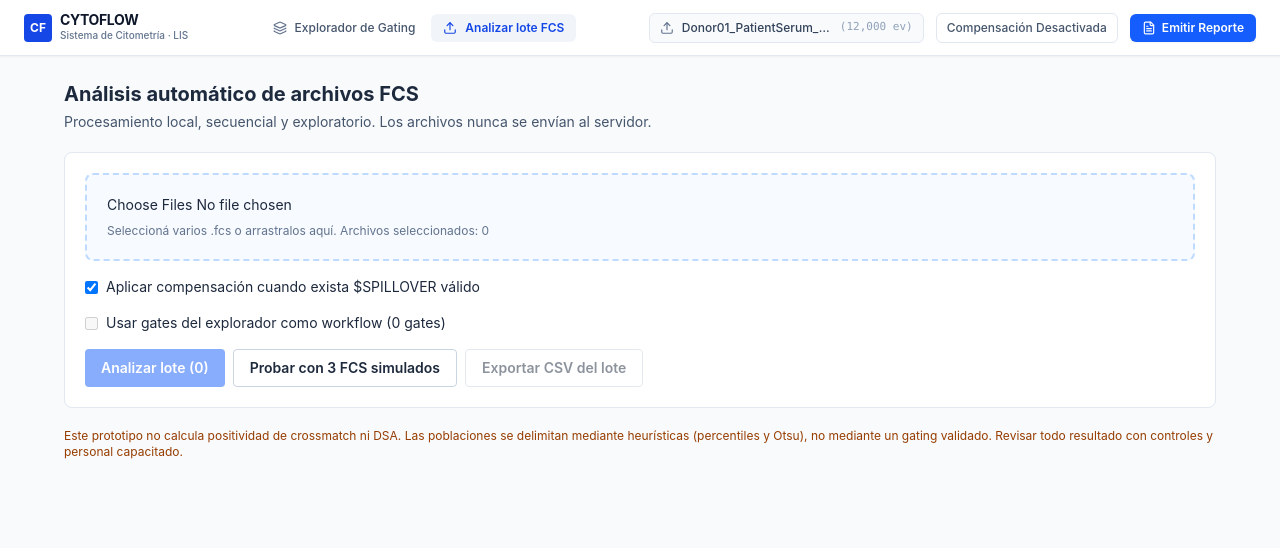
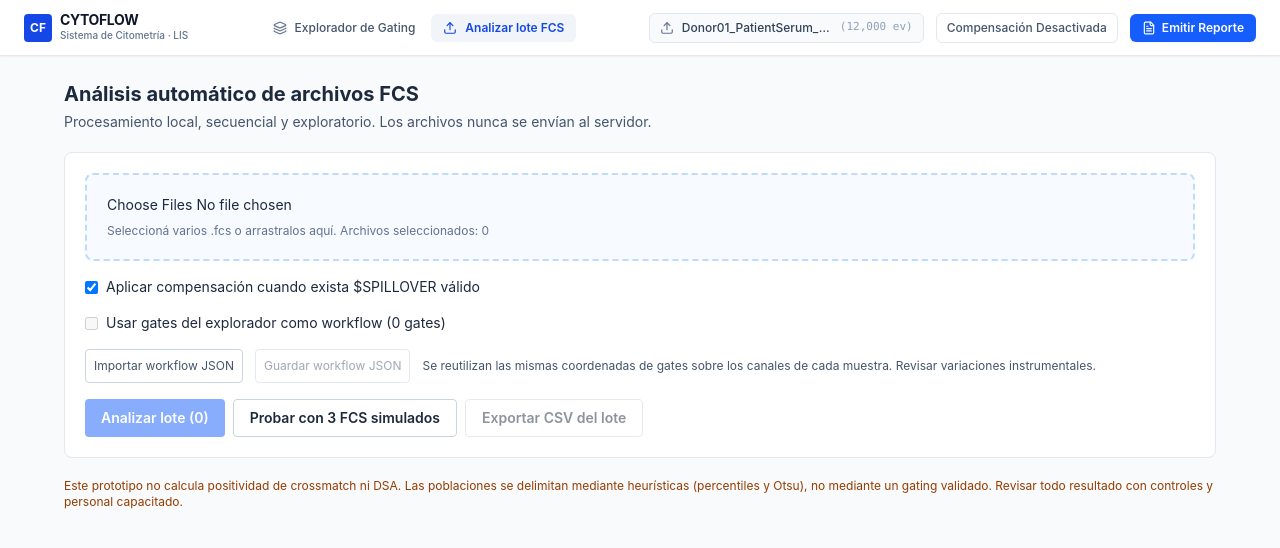
Before and after one commit to monoxido1984/Crossmatch-webapp, a React (Vite) app: page / in a window 1280 px wide. Shown: the top 548 px of the page. Built offline with nearby package versions, Linux system fonts and the light colour scheme.

Commit message:
Add reusable JSON gating workflow import and export

```diff
--- a/src/components/BatchAnalysis.tsx
+++ b/src/components/BatchAnalysis.tsx
@@ -32,6 +32,8 @@ export const BatchAnalysis: React.FC<Props> = ({ onInspect, template }) => {
   const [files, setFiles] = useState<File[]>([]);
   const [useCompensation, setUseCompensation] = useState(true);
   const [useTemplate, setUseTemplate] = useState(false);
+  const [loadedTemplate, setLoadedTemplate] = useState<Gate[] | null>(null);
+  const activeTemplate = loadedTemplate ?? template;
 
 
   const run = async (demo = false) => {
@@ -64,7 +66,7 @@ export const BatchAnalysis: React.FC<Props> = ({ onInspect, template }) => {
             worker.postMessage({
               id, name: entry.name, mode: 'batch', demo: 'demo' in entry ? entry.demo : false,
               demoPositive: 'demoPositive' in entry ? entry.demoPositive : true,
-              buffer, auto: !useTemplate, workflow: useTemplate ? template : undefined,
+              buffer, auto: !useTemplate, workflow: useTemplate ? activeTemplate : undefined,
               compensate: useCompensation,
             }, buffer ? [buffer] : []);
           });
@@ -117,7 +119,7 @@ export const BatchAnalysis: React.FC<Props> = ({ onInspect, template }) => {
       if (response.type !== 'inspect') throw new Error(response.error || 'Error abriendo FCS.');
       const sample = response.file as FCSFile;
       onInspect(sample, useTemplate ? {
-        gates: template, populations: [], warnings: result.warnings || [],
+        gates: activeTemplate, populations: [], warnings: result.warnings || [],
       } : result.analysis || analyzeFCS(sample));
       setProgress('');
     } catch (error) {
@@ -165,9 +167,44 @@ export const BatchAnalysis: React.FC<Props> = ({ onInspect, template }) => {
             Aplicar compensación cuando exista $SPILLOVER válido
           </label>
           <label className="flex items-center gap-2 text-sm">
-            <input type="checkbox" checked={useTemplate} onChange={e => setUseTemplate(e.target.checked)} disabled={template.length === 0} />
-            Usar gates del explorador como workflow ({template.length} gates)
+            <input type="checkbox" checked={useTemplate} onChange={e => setUseTemplate(e.target.checked)} disabled={activeTemplate.length === 0} />
+            Usar gates del explorador como workflow ({activeTemplate.length} gates)
           </label>
+          <div className="flex items-center flex-wrap gap-3 text-xs text-slate-600">
+            <label className="cursor-pointer rounded border border-slate-300 bg-white p-2">
+              Importar workflow JSON
+              <input type="file" accept=".json" className="sr-only" onChange={async e => {
+                const file = e.target.files?.[0];
+                if (!file) return;
+                try {
+                  const gates = JSON.parse(await file.text());
+                  if (!Array.isArray(gates) || gates.length === 0 || gates.length > 250 ||
+                      !gates.every((g: any) => typeof g.id === 'string' &&
+                        typeof g.xParam === 'string' && typeof g.yParam === 'string' &&
+                        typeof g.type === 'string' && (g.parentId === null || typeof g.parentId === 'string'))) {
+                    throw new Error('Formato inválido. Se esperaba una lista de gates.');
+                  }
+                  setLoadedTemplate(gates as Gate[]);
+                  setUseTemplate(true);
+                  setProgress('Workflow cargado: ' + gates.length + ' gates');
+                } catch (error) {
+                  setProgress('No se pudo importar workflow: ' + String(error));
+                }
+                e.target.value = '';
+              }} />
+            </label>
+            <button disabled={activeTemplate.length === 0}
+              className="rounded border border-slate-300 bg-white p-2 disabled:opacity-50"
+              onClick={() => {
+                const url = URL.createObjectURL(new Blob([JSON.stringify(activeTemplate, null, 2)], { type: 'application/json' }));
+                const link = document.createElement('a');
+                link.href = url; link.download = 'workflow_gating.json'; link.click();
+                setTimeout(() => URL.revokeObjectURL(url), 1000);
+              }}>
+              Guardar workflow JSON
+            </button>
+            <span>Se reutilizan las mismas coordenadas de gates sobre los canales de cada muestra. Revisar variaciones instrumentales.</span>
+          </div>
           <div className="flex flex-wrap gap-2">
             <button className="rounded bg-blue-600 text-white px-4 py-2 text-sm font-semibold disabled:opacity-50" disabled={busy || files.length === 0} onClick={() => void run()}>Analizar lote ({files.length})</button>
             <button className="rounded border border-slate-300 px-4 py-2 text-sm font-semibold disabled:opacity-50" disabled={busy} onClick={() => void run(true)}>Probar con 3 FCS simulados</button>
```
